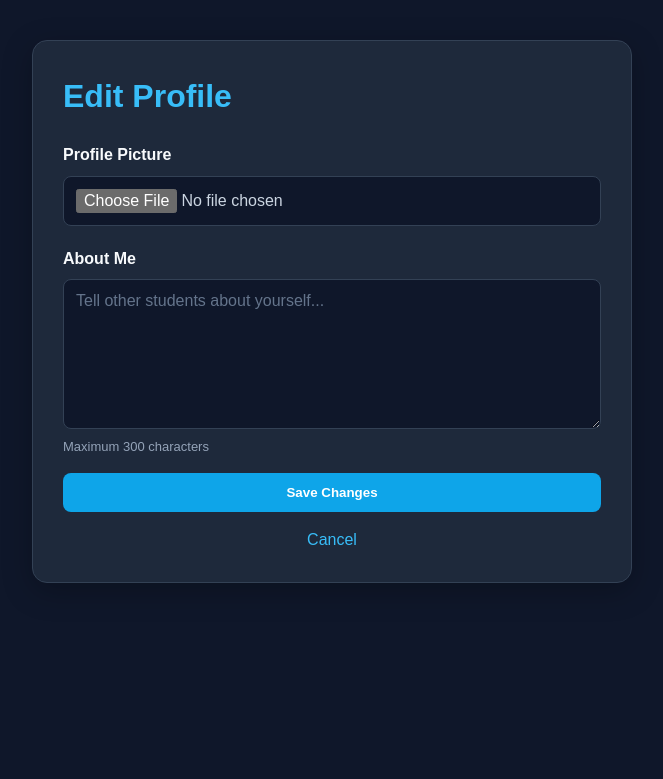
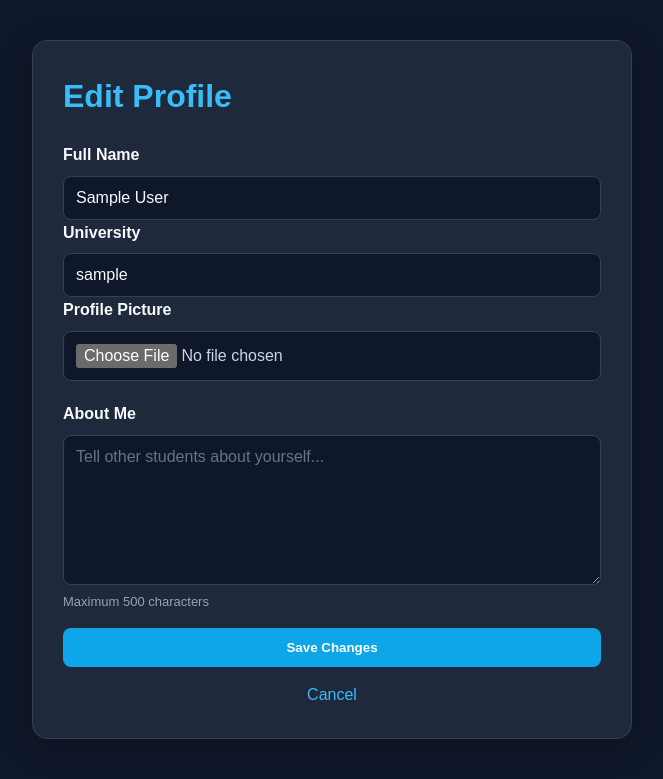
Before and after one commit to sYmDy2580/UniCamplink, a Flask app: page /edit-profile in a window 1280 px wide. Shown: the part 70-849 px from the top of the page, without its empty margins (308-971 px from the left). Before the commit the page ends 653 px from the top, so only its background shows below. Run offline with Flask 3, Linux system fonts and the light colour scheme; the visitor is signed in with stand-in values (Sample User, id 1); data comes from the database, SQL or seed files in the repository; some libraries are stand-ins or nearby versions.

Commit message:
Fix edit profile form

```diff
--- a/templates/edit_profile.html
+++ b/templates/edit_profile.html
@@ -32,6 +32,7 @@
             <a href="/dashboard">Dashboard</a>
             <a href="/feed">Feed</a>
             <a href="/profile">Profile</a>
+
             <form
                 action="{{ url_for('logout') }}"
                 method="POST"
@@ -42,6 +43,7 @@
                     name="csrf_token"
                     value="{{ csrf_token() }}"
                 >
+
                 <button
                     type="submit"
                     style="
@@ -54,6 +56,7 @@
                     Logout
                 </button>
             </form>
+        </div>
 
     </nav>
 
@@ -64,7 +67,10 @@
 
             <h1>Edit Profile</h1>
 
-            <form method="POST" enctype="multipart/form-data">
+            <form
+                method="POST"
+                enctype="multipart/form-data"
+            >
 
                 <!-- CSRF Protection -->
                 <input
@@ -73,6 +79,40 @@
                     value="{{ csrf_token() }}"
                 >
 
+
+                <!-- NAME -->
+                <label for="name">
+                    Full Name
+                </label>
+
+                <input
+                    type="text"
+                    id="name"
+                    name="name"
+                    value="{{ user['name'] or '' }}"
+                    placeholder="Enter your full name"
+                    maxlength="100"
+                    required
+                >
+
+
+                <!-- UNIVERSITY -->
+                <label for="university">
+                    University
+                </label>
+
+                <input
+                    type="text"
+                    id="university"
+                    name="university"
+                    value="{{ user['university'] or '' }}"
+                    placeholder="Enter your university"
+                    maxlength="150"
+                    required
+                >
+
+
+                <!-- PROFILE PICTURE -->
                 <label for="profile_picture">
                     Profile Picture
                 </label>
@@ -84,6 +124,8 @@
                     accept=".png,.jpg,.jpeg,.gif"
                 >
 
+
+                <!-- BIO -->
                 <label for="bio">
                     About Me
                 </label>
@@ -92,18 +134,20 @@
                     id="bio"
                     name="bio"
                     placeholder="Tell other students about yourself..."
-                    maxlength="300"
+                    maxlength="500"
                 >{{ user["bio"] or "" }}</textarea>
 
                 <p class="bio-limit">
-                    Maximum 300 characters
+                    Maximum 500 characters
                 </p>
+
 
                 <button type="submit">
                     Save Changes
                 </button>
 
             </form>
+
 
             <a href="/profile" class="cancel-btn">
                 Cancel
```
